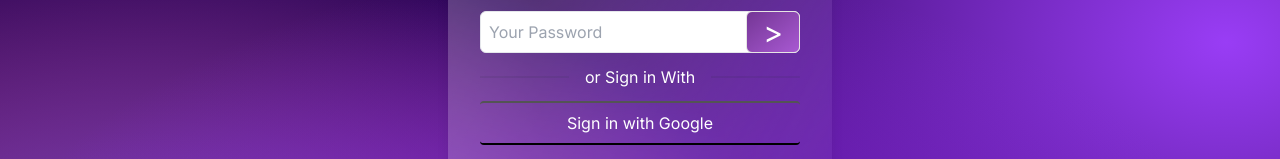
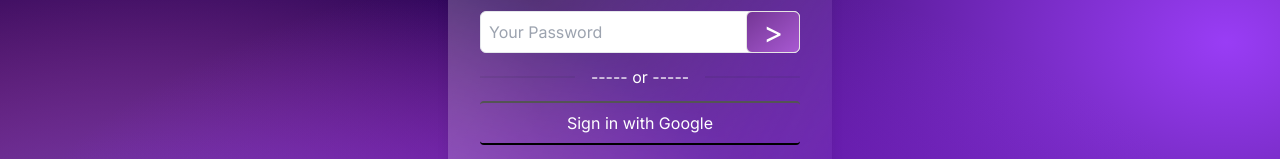
Before and after one commit to bnspoojitha/crypto-chat-ai, a Next.js app: page /auth/signin in a window 1280 px wide. Shown: the part 435-594 px from the top of the page. Built offline with nearby package versions, Linux system fonts and the light colour scheme.

Commit message:
Docker build issue resolved

```diff
--- a/src/app/auth/signin/page.tsx
+++ b/src/app/auth/signin/page.tsx
@@ -144,7 +144,7 @@
               )}
             </button>
           </div>
-          <div className="divider txt-color" style={{color: "#ffff"}} > or Sign in With</div>
+          <div className="divider txt-color" style={{color: "#ffff"}} >----- or ----- </div>
           {/* <div className="signinwithGoogle"> */}
           <button
           className="button-sidebar text-white py-2 px-4 rounded w-full" style={{borderBlock: "revert"}}
--- a/src/app/components/Header/header.tsx
+++ b/src/app/components/Header/header.tsx
@@ -6,8 +6,10 @@
 import "./header.css";
 interface HeaderProps {}
 const Header: React.FC<HeaderProps> = () => {
-  const displayName: string | null = sessionStorage.getItem('displayName');
-  const sessionDisplayName = displayName ? displayName.replace(/"/g, '') : 'DefaultDisplayName';
+  // const displayName: string | null = sessionStorage.getItem('displayName');
+
+
+  // const sessionDisplayName = displayName ? displayName.replace(/"/g, '') : 'DefaultDisplayName';
 
   const router = useRouter();
   const scrollToSection = (sectionId: string) => {
@@ -53,6 +55,11 @@
     sessionStorage.clear();
     router.push("/auth/signin");
   };
+
+  const displayName: string | null =
+  typeof window !== "undefined" ? sessionStorage.getItem("displayName") : null;
+
+const sessionDisplayName = displayName ? displayName.replace(/"/g, "") : "DefaultDisplayName";
 
   return (
     <header className="header">
```
